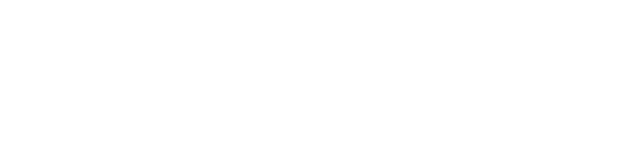
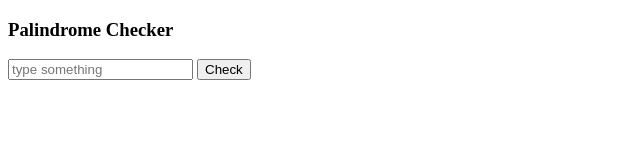
Before and after one commit to rahulrameshm0/Basic-JS-project, a plain HTML site: page project 2/main.html in a window 1280 px wide. Shown: the whole page, without its empty margins (0-640 px from the left). Drawn offline with Linux system fonts and the light colour scheme.

Commit message:
project to has completed

```diff
--- a/project 2/index.js
+++ b/project 2/index.js
@@ -0,0 +1,19 @@
+const input = document.getElementById("input")
+
+function reversedstring(str){
+    return str.split("").reverse().join("")
+}
+
+function checkpalindrome(){
+    const value = input.value
+    const reverse = reversedstring(value)
+
+    if (value === reverse){
+        alert("P A L I N D R O M E")
+    }
+    else{
+        alert('This sting is not palindrome!')
+    }
+
+    input.value = ""
+}
--- a/project 2/main.html
+++ b/project 2/main.html
@@ -3,9 +3,12 @@
 <head>
     <meta charset="UTF-8">
     <meta name="viewport" content="width=device-width, initial-scale=1.0">
-    <title>Palindrome check</title>
+    <title>Palindrome checker</title>
 </head>
 <body>
-
+    <h3>Palindrome Checker</h3>
+    <input id="input" type="text" placeholder="type something">
+    <button onclick="checkpalindrome()">Check</button>
+    <script src="index.js"></script>
 </body>
 </html>
```
